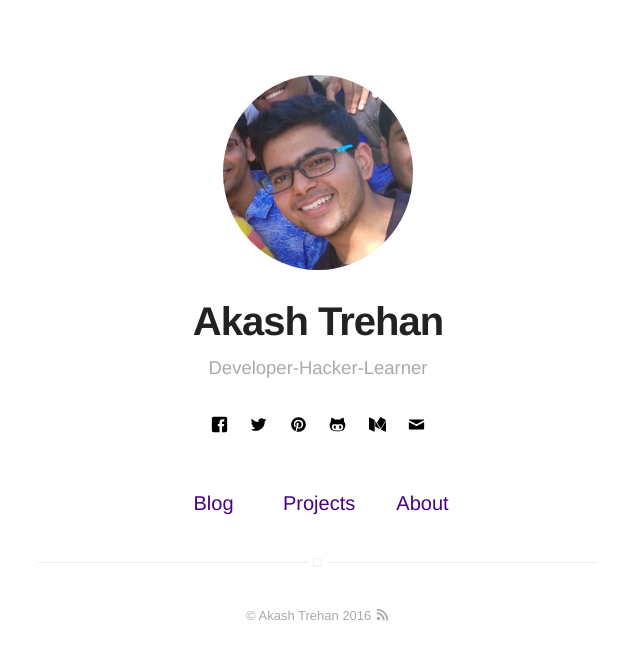
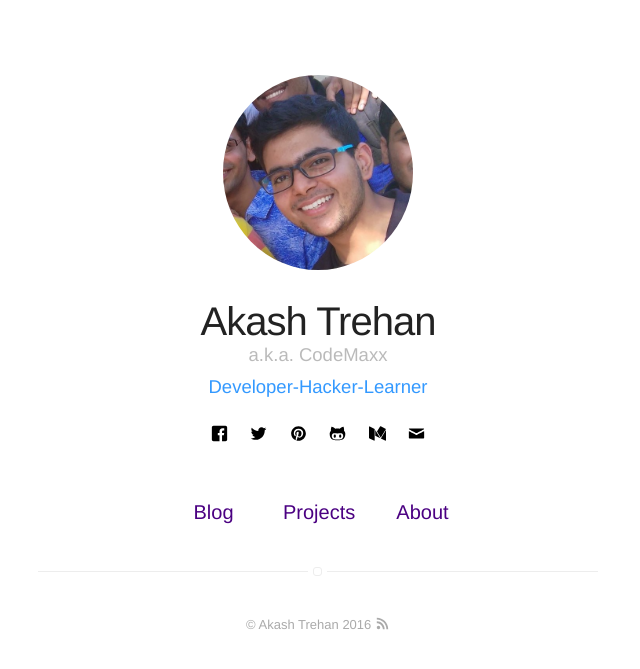
Before and after one commit to CodeMaxx/CodeMaxx.github.io, a Jekyll site: the page built from index.html, in a window 1280 px wide. Shown: the top 669 px of the page, without its empty margins (322-962 px from the left). Built offline with Jekyll 4.4.1, drawn with Linux system fonts in a browser that asks for light colours.

Commit message:
Changed around colours

```diff
--- a/_includes/header.html
+++ b/_includes/header.html
@@ -37,5 +37,5 @@
 <center><img class="selfie" style='width: 80px' alt="{{ site.name }}" src="{% if site.external-image == true %}{{ site.picture }}{% else %}{{ site.url }}/{{ site.picture }}{% endif %}" /></center>
 
 <center><h3 style="display: inline;">Akash Trehan  </h3> </center>
-<center><h5 style="display: inline;opacity: 0.5;" class="description">{{ site.bio }}</h5></center><br>
+<center><h5 style="display: inline;opacity: 0.8; color: #3399ff; font-style: normal; font-weight: 300" class="description">{{ site.bio }}</h5></center><br>
 {% endif %}
--- a/_includes/main.css
+++ b/_includes/main.css
@@ -512,7 +512,7 @@
 .home > .list > .item:hover > .url > .title,
 .blog > .list > .item:hover > .url > .title,
 .projects > .list > .item:hover > .url > .title {
-  color: #4b0082;
+  color: #3399ff;
 }
 .home > .list aside,
 .blog > .list aside,
@@ -661,7 +661,7 @@
   font-size: 1.6rem;
 }
 .tag-list > .list > .item:hover > .url > .title {
-  color: #4b0082;
+  color: #3399ff;
 }
 .tag-list > .list aside {
   position: relative;
@@ -810,7 +810,7 @@
   margin: 0;
 }
 .footer-main > .link > .icon:hover {
-  fill: #4b0082 !important;
+  fill: #3399ff !important;
 }
 .footer-main > .extra {
   color: #aaa;
@@ -847,15 +847,15 @@
 }
 .header-home > .title {
   font-size: 4rem;
-  margin: 0 0 13px;
+  margin: 0 0 0px;
 }
 .header-home > .description {
   font-size: 1.85rem;
   font-weight: 300;
   font-style: normal;
-  color: #aaa;
+  color: #777;
   width: 70%;
-  margin: 0 auto 30px;
+  margin: 0 auto 10px;
 }
 .header-home > .description a {
   font-weight: 200;
@@ -907,7 +907,10 @@
   width: 70px;
 }
 .nav-home > .list > .item > .link:hover {
-  color: #666;
+  color: #3399ff;
+}
+.nav > .list > .item > .link:hover {
+  color: #3399ff;
 }
 .evidence {
   background-image: -webkit-linear-gradient(top, rgba(39,243,106,0.15), rgba(39,243,106,0.15));
@@ -1132,7 +1135,7 @@
   width: 35px;
 }
 .social-links > .link:hover > .icon {
-  fill: #4b0082;
+  fill: #3399ff;
 }
 .social-links > .link:hover:before {
   opacity: 1;
--- a/index.html
+++ b/index.html
@@ -7,8 +7,9 @@
             <img class="selfie" alt="{{ site.name }}" src="{% if site.external-image == true %}{{ site.picture }}{% else %}{{ site.url }}/{{ site.picture }}{% endif %}" />
         </a>
 
-        <h1 class="title">{{ site.name }}</h1>
-        <h2 class="description">{{ site.bio }}</h2>
+        <h1 class="title" style="font-weight: 500">{{ site.name }}</h1>
+        <h2 class="description" style="opacity: 0.5">a.k.a. CodeMaxx</h2>
+        <h2 class="description" style="color: #3399ff">{{ site.bio }}</h2>
 </header>
 <center>{% include social-links.html %}</center>
 {% include nav.html %}
```
Also changed, not shown: _posts/2016-05-10-Symengine.md (+1 -1 lines).
